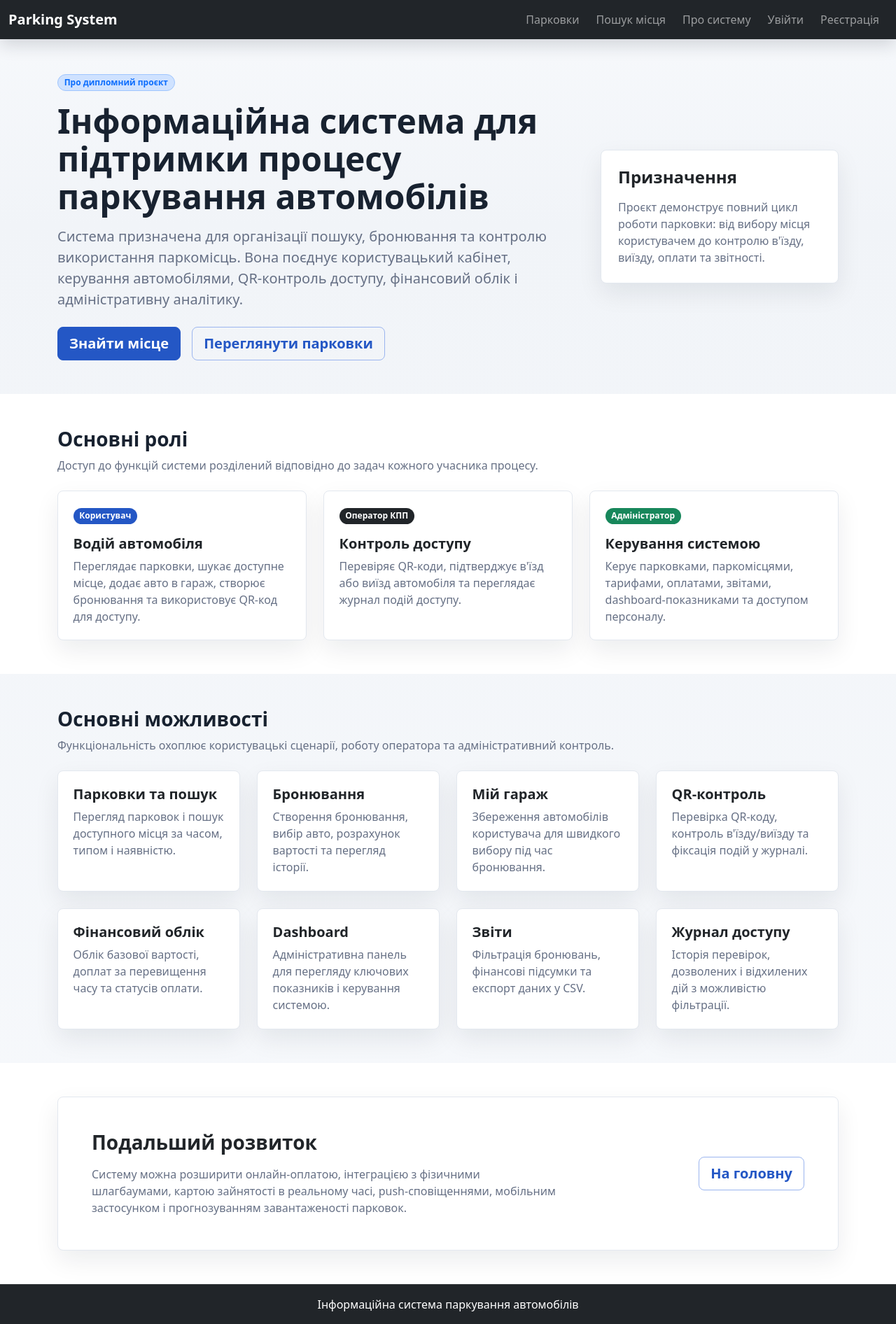
After one commit to kaolinhida/parking-system, a Django app: page /about/ in a window 1280 px wide. The commit adds this page. Shown: the whole page at 70% size. Run offline with Django 5.2, Linux system fonts and the light colour scheme.

Commit message:
Add about page

```diff
--- a/core/urls.py
+++ b/core/urls.py
@@ -5,4 +5,5 @@ app_name = 'core'
 
 urlpatterns = [
     path('', views.home, name='home'),
+    path('about/', views.about, name='about'),
 ]
--- a/core/views.py
+++ b/core/views.py
@@ -3,3 +3,7 @@ from django.shortcuts import render
 
 def home(request):
     return render(request, 'core/home.html')
+
+
+def about(request):
+    return render(request, 'core/about.html')
--- a/templates/base.html
+++ b/templates/base.html
@@ -26,6 +26,7 @@
             <div class="navbar-nav ms-auto">
     <a class="nav-link" href="{% url 'parkings:parking_list' %}">Парковки</a>
     <a class="nav-link" href="{% url 'parkings:global_search' %}">Пошук місця</a>
+    <a class="nav-link" href="{% url 'core:about' %}">Про систему</a>
 
     {% if user.is_authenticated %}
         {% if is_parking_admin %}
--- /dev/null
+++ b/templates/core/about.html
@@ -0,0 +1,225 @@
+{% extends 'base.html' %}
+
+{% block title %}Про систему | Parking System{% endblock %}
+
+{% block content %}
+<section class="py-5">
+    <div class="container">
+        <div class="row align-items-center g-5">
+            <div class="col-lg-8">
+                <span class="badge bg-primary-subtle text-primary border border-primary-subtle mb-3">
+                    Про дипломний проєкт
+                </span>
+
+                <h1 class="display-5 fw-bold mb-3">
+                    Інформаційна система для підтримки процесу паркування автомобілів
+                </h1>
+
+                <p class="lead text-muted mb-4">
+                    Система призначена для організації пошуку, бронювання та контролю використання
+                    паркомісць. Вона поєднує користувацький кабінет, керування автомобілями,
+                    QR-контроль доступу, фінансовий облік і адміністративну аналітику.
+                </p>
+
+                <div class="d-flex gap-3 flex-wrap stacked-actions">
+                    <a href="{% url 'parkings:global_search' %}" class="btn btn-primary btn-lg">
+                        Знайти місце
+                    </a>
+                    <a href="{% url 'parkings:parking_list' %}" class="btn btn-outline-primary btn-lg">
+                        Переглянути парковки
+                    </a>
+                </div>
+            </div>
+
+            <div class="col-lg-4">
+                <div class="card border-0 shadow-sm">
+                    <div class="card-body p-4">
+                        <h2 class="h4 fw-bold mb-3">Призначення</h2>
+                        <p class="text-muted mb-0">
+                            Проєкт демонструє повний цикл роботи парковки: від вибору місця
+                            користувачем до контролю в'їзду, виїзду, оплати та звітності.
+                        </p>
+                    </div>
+                </div>
+            </div>
+        </div>
+    </div>
+</section>
+
+<section class="py-5 bg-white">
+    <div class="container">
+        <div class="mb-4">
+            <h2 class="h3 fw-bold mb-2">Основні ролі</h2>
+            <p class="text-muted mb-0">
+                Доступ до функцій системи розділений відповідно до задач кожного учасника процесу.
+            </p>
+        </div>
+
+        <div class="row g-4">
+            <div class="col-md-4">
+                <div class="card border-0 shadow-sm h-100">
+                    <div class="card-body">
+                        <span class="badge bg-primary mb-3">Користувач</span>
+                        <h3 class="h5 fw-bold">Водій автомобіля</h3>
+                        <p class="text-muted mb-0">
+                            Переглядає парковки, шукає доступне місце, додає авто в гараж,
+                            створює бронювання та використовує QR-код для доступу.
+                        </p>
+                    </div>
+                </div>
+            </div>
+
+            <div class="col-md-4">
+                <div class="card border-0 shadow-sm h-100">
+                    <div class="card-body">
+                        <span class="badge bg-dark mb-3">Оператор КПП</span>
+                        <h3 class="h5 fw-bold">Контроль доступу</h3>
+                        <p class="text-muted mb-0">
+                            Перевіряє QR-коди, підтверджує в'їзд або виїзд автомобіля
+                            та переглядає журнал подій доступу.
+                        </p>
+                    </div>
+                </div>
+            </div>
+
+            <div class="col-md-4">
+                <div class="card border-0 shadow-sm h-100">
+                    <div class="card-body">
+                        <span class="badge bg-success mb-3">Адміністратор</span>
+                        <h3 class="h5 fw-bold">Керування системою</h3>
+                        <p class="text-muted mb-0">
+                            Керує парковками, паркомісцями, тарифами, оплатами, звітами,
+                            dashboard-показниками та доступом персоналу.
+                        </p>
+                    </div>
+                </div>
+            </div>
+        </div>
+    </div>
+</section>
+
+<section class="py-5">
+    <div class="container">
+        <div class="mb-4">
+            <h2 class="h3 fw-bold mb-2">Основні можливості</h2>
+            <p class="text-muted mb-0">
+                Функціональність охоплює користувацькі сценарії, роботу оператора та адміністративний контроль.
+            </p>
+        </div>
+
+        <div class="row g-4">
+            <div class="col-md-6 col-xl-3">
+                <div class="card border-0 shadow-sm h-100">
+                    <div class="card-body">
+                        <h3 class="h5 fw-bold">Парковки та пошук</h3>
+                        <p class="text-muted mb-0">
+                            Перегляд парковок і пошук доступного місця за часом, типом і наявністю.
+                        </p>
+                    </div>
+                </div>
+            </div>
+
+            <div class="col-md-6 col-xl-3">
+                <div class="card border-0 shadow-sm h-100">
+                    <div class="card-body">
+                        <h3 class="h5 fw-bold">Бронювання</h3>
+                        <p class="text-muted mb-0">
+                            Створення бронювання, вибір авто, розрахунок вартості та перегляд історії.
+                        </p>
+                    </div>
+                </div>
+            </div>
+
+            <div class="col-md-6 col-xl-3">
+                <div class="card border-0 shadow-sm h-100">
+                    <div class="card-body">
+                        <h3 class="h5 fw-bold">Мій гараж</h3>
+                        <p class="text-muted mb-0">
+                            Збереження автомобілів користувача для швидкого вибору під час бронювання.
+                        </p>
+                    </div>
+                </div>
+            </div>
+
+            <div class="col-md-6 col-xl-3">
+                <div class="card border-0 shadow-sm h-100">
+                    <div class="card-body">
+                        <h3 class="h5 fw-bold">QR-контроль</h3>
+                        <p class="text-muted mb-0">
+                            Перевірка QR-коду, контроль в'їзду/виїзду та фіксація подій у журналі.
+                        </p>
+                    </div>
+                </div>
+            </div>
+
+            <div class="col-md-6 col-xl-3">
+                <div class="card border-0 shadow-sm h-100">
+                    <div class="card-body">
+                        <h3 class="h5 fw-bold">Фінансовий облік</h3>
+                        <p class="text-muted mb-0">
+                            Облік базової вартості, доплат за перевищення часу та статусів оплати.
+                        </p>
+                    </div>
+                </div>
+            </div>
+
+            <div class="col-md-6 col-xl-3">
+                <div class="card border-0 shadow-sm h-100">
+                    <div class="card-body">
+                        <h3 class="h5 fw-bold">Dashboard</h3>
+                        <p class="text-muted mb-0">
+                            Адміністративна панель для перегляду ключових показників і керування системою.
+                        </p>
+                    </div>
+                </div>
+            </div>
+
+            <div class="col-md-6 col-xl-3">
+                <div class="card border-0 shadow-sm h-100">
+                    <div class="card-body">
+                        <h3 class="h5 fw-bold">Звіти</h3>
+                        <p class="text-muted mb-0">
+                            Фільтрація бронювань, фінансові підсумки та експорт даних у CSV.
+                        </p>
+                    </div>
+                </div>
+            </div>
+
+            <div class="col-md-6 col-xl-3">
+                <div class="card border-0 shadow-sm h-100">
+                    <div class="card-body">
+                        <h3 class="h5 fw-bold">Журнал доступу</h3>
+                        <p class="text-muted mb-0">
+                            Історія перевірок, дозволених і відхилених дій з можливістю фільтрації.
+                        </p>
+                    </div>
+                </div>
+            </div>
+        </div>
+    </div>
+</section>
+
+<section class="py-5 bg-white">
+    <div class="container">
+        <div class="card border-0 shadow-sm">
+            <div class="card-body p-4 p-lg-5">
+                <div class="row align-items-center g-4">
+                    <div class="col-lg-8">
+                        <h2 class="h3 fw-bold mb-3">Подальший розвиток</h2>
+                        <p class="text-muted mb-0">
+                            Систему можна розширити онлайн-оплатою, інтеграцією з фізичними шлагбаумами,
+                            картою зайнятості в реальному часі, push-сповіщеннями, мобільним застосунком
+                            і прогнозуванням завантаженості парковок.
+                        </p>
+                    </div>
+                    <div class="col-lg-4 text-lg-end">
+                        <a href="{% url 'core:home' %}" class="btn btn-outline-primary btn-lg">
+                            На головну
+                        </a>
+                    </div>
+                </div>
+            </div>
+        </div>
+    </div>
+</section>
+{% endblock %}
```
